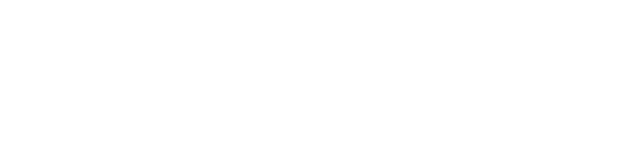
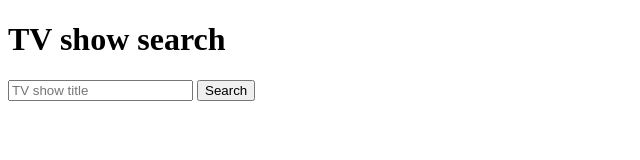
Before and after one commit to oyunerdene-m/TV-show-search, a plain HTML site: page index.html in a window 1280 px wide. Shown: the whole page, without its empty margins (0-640 px from the left). Drawn offline with Linux system fonts and the light colour scheme.

Commit message:
index layout

```diff
--- a/index.html
+++ b/index.html
@@ -7,6 +7,13 @@
 		<title>TV show search</title>
 	</head>
 	<body>
+		<div class="container">
+			<h1>TV show search</h1>
+			<input type="text" placeholder="TV show title" />
+			<button>Search</button>
+			<div class="result"></div>
+		</div>
+
 		<script src="app.js"></script>
 	</body>
 </html>
```
